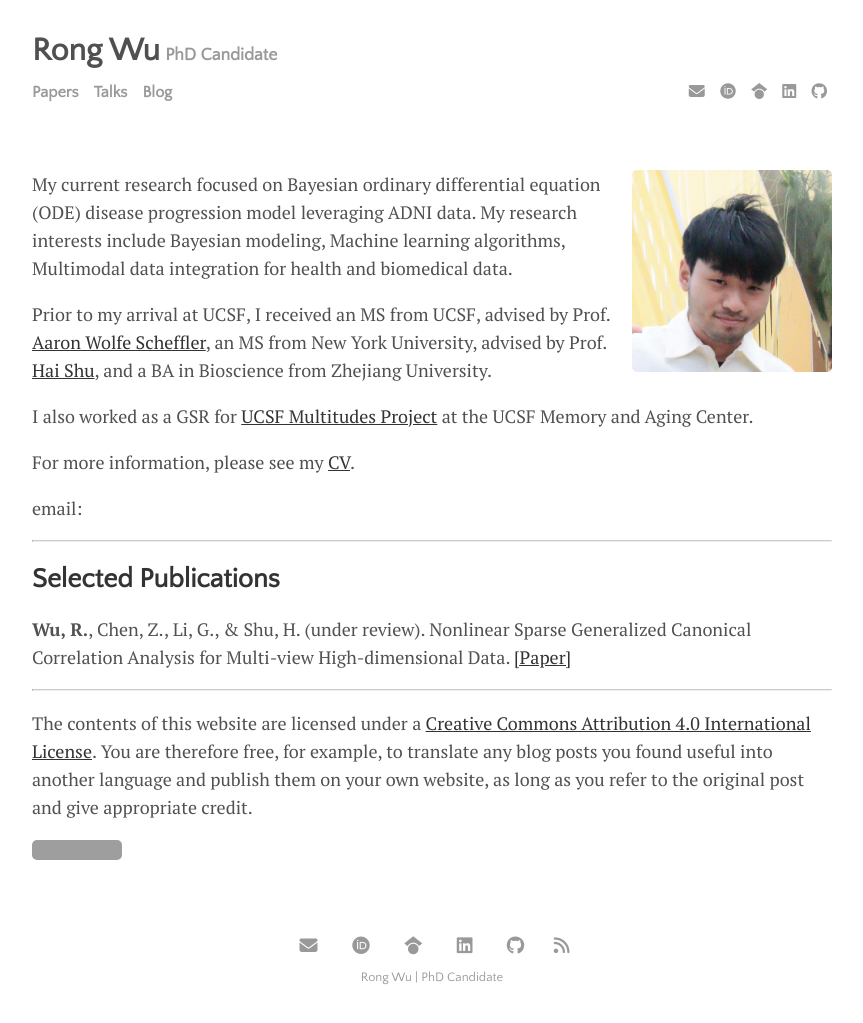
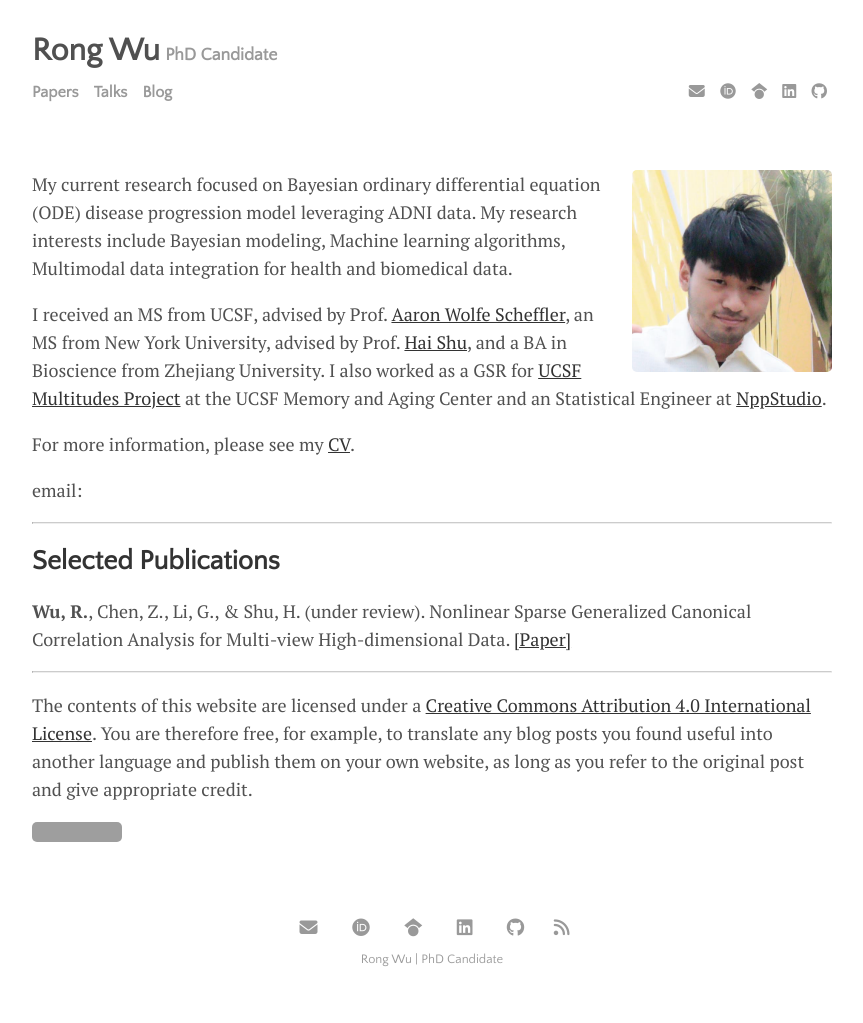
Before and after one commit to Rows21/Rows21.github.io, a Jekyll site: the page index.html, which Jekyll copies as it is, in a window 1280 px wide. Shown: the whole page, without its empty margins (208-1071 px from the left). Built offline with Jekyll 4.4.1, drawn with Linux system fonts in a browser that asks for light colours; grey boxes are pictures that could not be loaded.

Commit message:
Update index.html

```diff
--- a/index.html
+++ b/index.html
@@ -112,9 +112,7 @@
 
 <p>My current research focused on Bayesian ordinary differential equation (ODE) disease progression model leveraging ADNI data. My research interests include Bayesian modeling, Machine learning algorithms, Multimodal data integration for health and biomedical data.</p>
 
-<p>Prior to my arrival at UCSF, I received an MS from UCSF, advised by Prof. <a href="https://profiles.ucsf.edu/aaron.scheffler">Aaron Wolfe Scheffler</a>, an MS from New York University, advised by Prof. <a href="https://publichealth.nyu.edu/faculty/hai-shu">Hai Shu</a>, and a BA in Bioscience from Zhejiang University.</p>
-
-<p>I also worked as a GSR for <a href="https://multitudesinfo.ucsf.edu/">UCSF Multitudes Project</a> at the UCSF Memory and Aging Center.</p>
+<p>I received an MS from UCSF, advised by Prof. <a href="https://profiles.ucsf.edu/aaron.scheffler">Aaron Wolfe Scheffler</a>, an MS from New York University, advised by Prof. <a href="https://publichealth.nyu.edu/faculty/hai-shu">Hai Shu</a>, and a BA in Bioscience from Zhejiang University. I also worked as a GSR for <a href="https://multitudesinfo.ucsf.edu/">UCSF Multitudes Project</a> at the UCSF Memory and Aging Center and an Statistical Engineer at <a href="https://www.npphub.com">NppStudio</a>.</p>
 
 <p>For more information, please see my <a href="/assets/RongWuCV_26FALL.pdf">CV</a>.</p>
 
```
